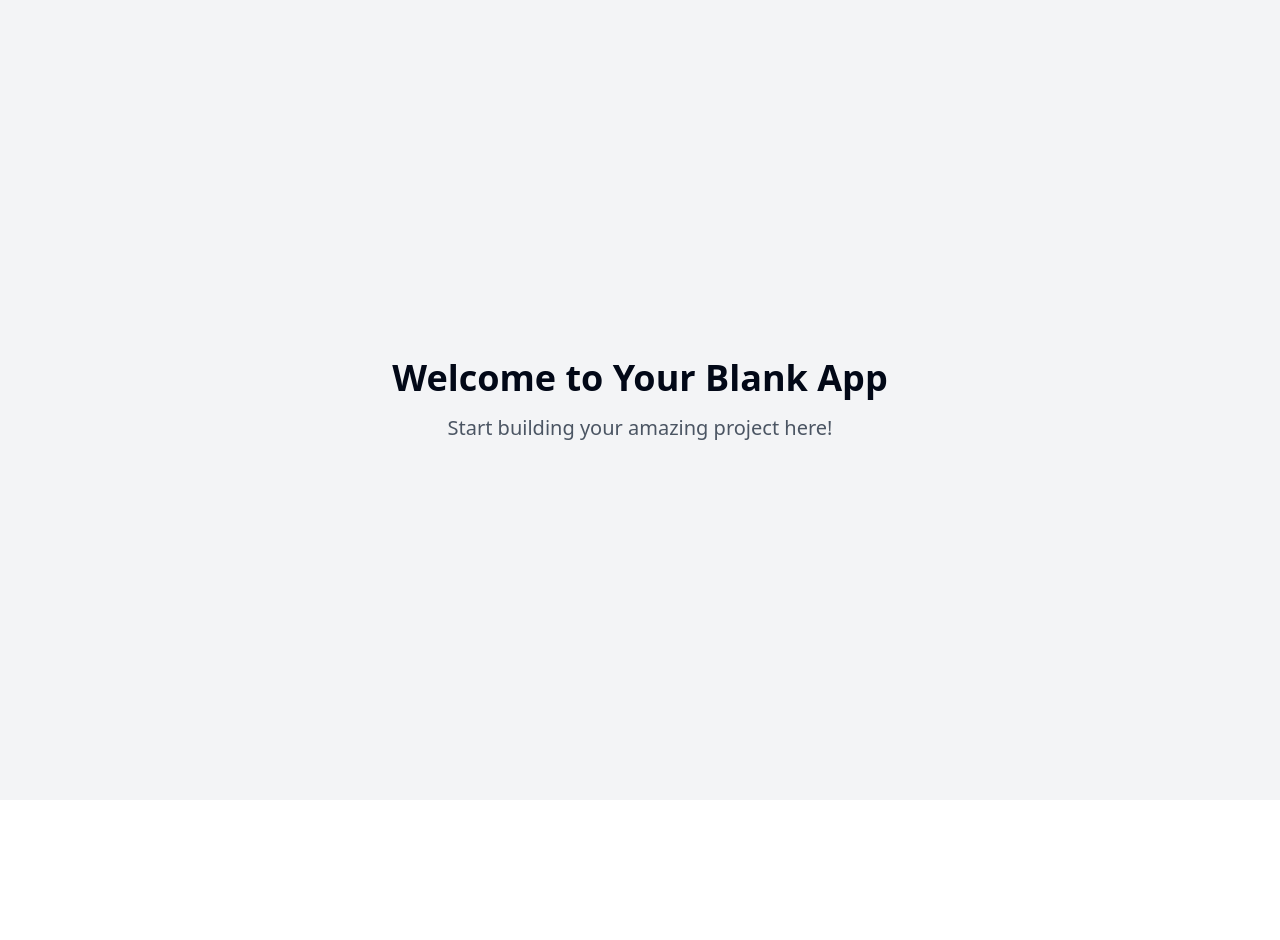
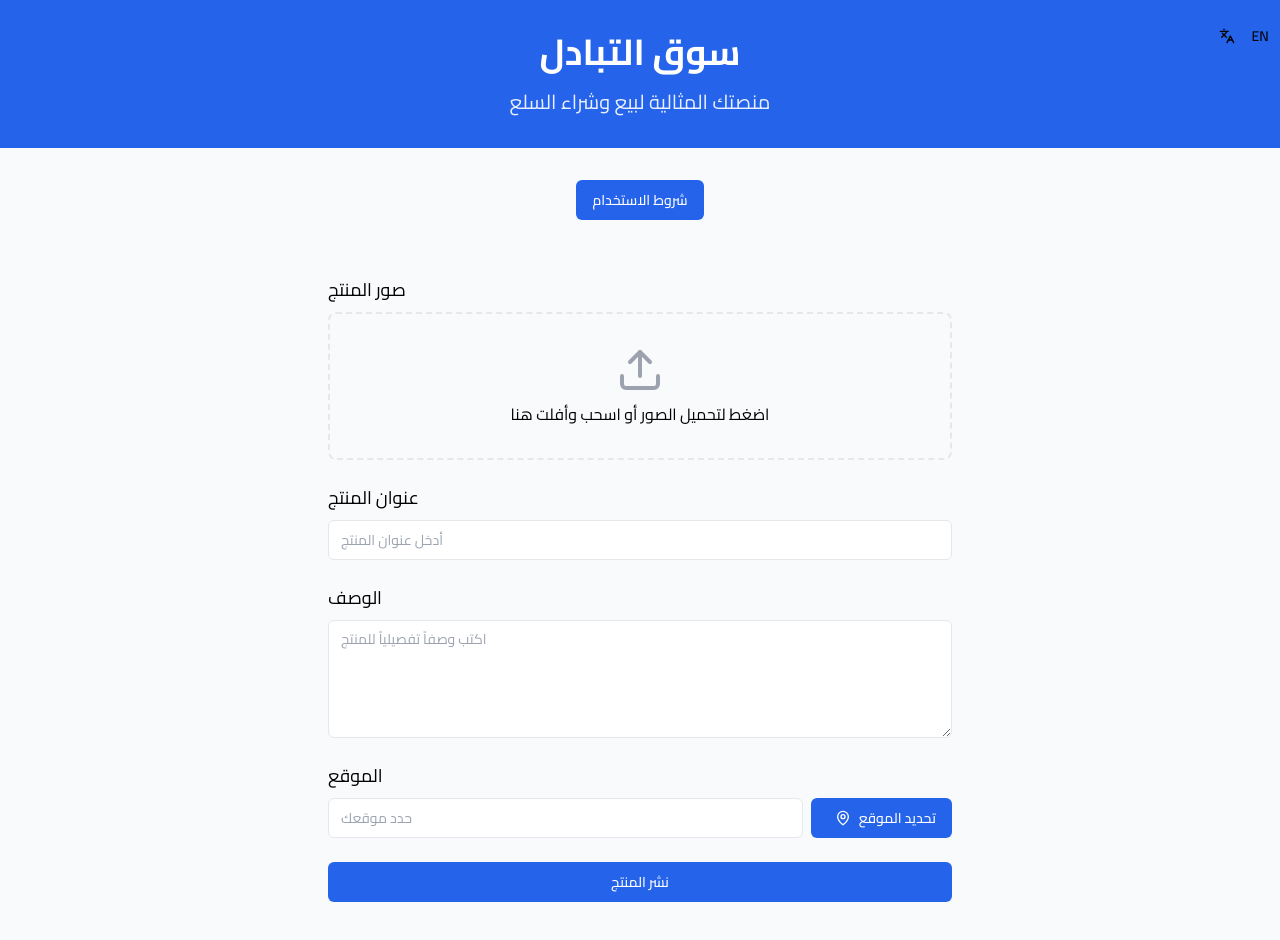
Before and after one commit to mohammad198092/swaply, a React (Vite) app: page / in a window 1280 px wide. Shown: the top 940 px of the page. Before the commit the page ends 800 px from the top, so only its background shows below. Built offline with nearby package versions, Linux system fonts and the light colour scheme.

Commit message:
Create marketplace application
Implement a marketplace application that allows users to upload multiple images, add descriptions for products, change language, specify location, and include comments along with disclaimers and terms of use.
[skip gpt_engineer]

```diff
--- a/src/App.tsx
+++ b/src/App.tsx
@@ -4,6 +4,7 @@ import { TooltipProvider } from "@/components/ui/tooltip";
 import { QueryClient, QueryClientProvider } from "@tanstack/react-query";
 import { BrowserRouter, Routes, Route } from "react-router-dom";
 import Index from "./pages/Index";
+import Terms from "./pages/Terms";
 
 const queryClient = new QueryClient();
 
@@ -15,6 +16,7 @@ const App = () => (
       <BrowserRouter>
         <Routes>
           <Route path="/" element={<Index />} />
+          <Route path="/terms" element={<Terms />} />
         </Routes>
       </BrowserRouter>
     </TooltipProvider>
--- /dev/null
+++ b/src/components/LanguageToggle.tsx
@@ -0,0 +1,26 @@
+import { useState } from 'react';
+import { Button } from "@/components/ui/button";
+import { Languages } from 'lucide-react';
+
+export const LanguageToggle = () => {
+  const [language, setLanguage] = useState<'ar' | 'en'>('ar');
+
+  const toggleLanguage = () => {
+    const newLang = language === 'ar' ? 'en' : 'ar';
+    setLanguage(newLang);
+    document.documentElement.dir = newLang === 'ar' ? 'rtl' : 'ltr';
+    document.documentElement.lang = newLang;
+  };
+
+  return (
+    <Button
+      variant="ghost"
+      size="icon"
+      onClick={toggleLanguage}
+      className="fixed top-4 right-4"
+    >
+      <Languages className="h-5 w-5" />
+      <span className="ml-2">{language === 'ar' ? 'EN' : 'عربي'}</span>
+    </Button>
+  );
+};
--- /dev/null
+++ b/src/components/ProductForm.tsx
@@ -0,0 +1,81 @@
+import { useState } from 'react';
+import { Button } from "@/components/ui/button";
+import { Input } from "@/components/ui/input";
+import { Textarea } from "@/components/ui/textarea";
+import { Upload, MapPin } from 'lucide-react';
+
+export const ProductForm = () => {
+  const [images, setImages] = useState<File[]>([]);
+  const [location, setLocation] = useState('');
+
+  const handleImageUpload = (e: React.ChangeEvent<HTMLInputElement>) => {
+    if (e.target.files) {
+      setImages(Array.from(e.target.files));
+    }
+  };
+
+  const handleLocationClick = () => {
+    if (navigator.geolocation) {
+      navigator.geolocation.getCurrentPosition((position) => {
+        setLocation(`${position.coords.latitude}, ${position.coords.longitude}`);
+      });
+    }
+  };
+
+  return (
+    <form className="space-y-6 max-w-2xl mx-auto p-6">
+      <div>
+        <label className="block text-lg mb-2">صور المنتج</label>
+        <div className="border-2 border-dashed rounded-lg p-8 text-center">
+          <Input
+            type="file"
+            multiple
+            accept="image/*"
+            onChange={handleImageUpload}
+            className="hidden"
+            id="images"
+          />
+          <label htmlFor="images" className="cursor-pointer">
+            <Upload className="mx-auto h-12 w-12 text-gray-400" />
+            <p className="mt-2">اضغط لتحميل الصور أو اسحب وأفلت هنا</p>
+          </label>
+          {images.length > 0 && (
+            <div className="mt-4 grid grid-cols-3 gap-4">
+              {images.map((image, index) => (
+                <img
+                  key={index}
+                  src={URL.createObjectURL(image)}
+                  alt={`Preview ${index + 1}`}
+                  className="rounded-lg object-cover h-24 w-full"
+                />
+              ))}
+            </div>
+          )}
+        </div>
+      </div>
+
+      <div>
+        <label className="block text-lg mb-2">عنوان المنتج</label>
+        <Input placeholder="أدخل عنوان المنتج" />
+      </div>
+
+      <div>
+        <label className="block text-lg mb-2">الوصف</label>
+        <Textarea placeholder="اكتب وصفاً تفصيلياً للمنتج" rows={5} />
+      </div>
+
+      <div>
+        <label className="block text-lg mb-2">الموقع</label>
+        <div className="flex gap-2">
+          <Input value={location} placeholder="حدد موقعك" readOnly />
+          <Button type="button" onClick={handleLocationClick}>
+            <MapPin className="h-4 w-4 ml-2" />
+            تحديد الموقع
+          </Button>
+        </div>
+      </div>
+
+      <Button type="submit" className="w-full">نشر المنتج</Button>
+    </form>
+  );
+};
--- a/src/index.css
+++ b/src/index.css
@@ -1,101 +1,21 @@
+@import url('https://fonts.googleapis.com/css2?family=Cairo:wght@400;500;600;700&display=swap');
+
 @tailwind base;
 @tailwind components;
 @tailwind utilities;
 
-@layer base {
-  :root {
-    --background: 0 0% 100%;
-    --foreground: 222.2 84% 4.9%;
-
-    --card: 0 0% 100%;
-    --card-foreground: 222.2 84% 4.9%;
-
-    --popover: 0 0% 100%;
-    --popover-foreground: 222.2 84% 4.9%;
-
-    --primary: 222.2 47.4% 11.2%;
-    --primary-foreground: 210 40% 98%;
-
-    --secondary: 210 40% 96.1%;
-    --secondary-foreground: 222.2 47.4% 11.2%;
-
-    --muted: 210 40% 96.1%;
-    --muted-foreground: 215.4 16.3% 46.9%;
-
-    --accent: 210 40% 96.1%;
-    --accent-foreground: 222.2 47.4% 11.2%;
-
-    --destructive: 0 84.2% 60.2%;
-    --destructive-foreground: 210 40% 98%;
-
-    --border: 214.3 31.8% 91.4%;
-    --input: 214.3 31.8% 91.4%;
-    --ring: 222.2 84% 4.9%;
-
-    --radius: 0.5rem;
-
-    --sidebar-background: 0 0% 98%;
-
-    --sidebar-foreground: 240 5.3% 26.1%;
-
-    --sidebar-primary: 240 5.9% 10%;
-
-    --sidebar-primary-foreground: 0 0% 98%;
-
-    --sidebar-accent: 240 4.8% 95.9%;
-
-    --sidebar-accent-foreground: 240 5.9% 10%;
-
-    --sidebar-border: 220 13% 91%;
-
-    --sidebar-ring: 217.2 91.2% 59.8%;
-  }
-
-  .dark {
-    --background: 222.2 84% 4.9%;
-    --foreground: 210 40% 98%;
-
-    --card: 222.2 84% 4.9%;
-    --card-foreground: 210 40% 98%;
-
-    --popover: 222.2 84% 4.9%;
-    --popover-foreground: 210 40% 98%;
-
-    --primary: 210 40% 98%;
-    --primary-foreground: 222.2 47.4% 11.2%;
-
-    --secondary: 217.2 32.6% 17.5%;
-    --secondary-foreground: 210 40% 98%;
-
-    --muted: 217.2 32.6% 17.5%;
-    --muted-foreground: 215 20.2% 65.1%;
-
-    --accent: 217.2 32.6% 17.5%;
-    --accent-foreground: 210 40% 98%;
-
-    --destructive: 0 62.8% 30.6%;
-    --destructive-foreground: 210 40% 98%;
-
-    --border: 217.2 32.6% 17.5%;
-    --input: 217.2 32.6% 17.5%;
-    --ring: 212.7 26.8% 83.9%;
-    --sidebar-background: 240 5.9% 10%;
-    --sidebar-foreground: 240 4.8% 95.9%;
-    --sidebar-primary: 224.3 76.3% 48%;
-    --sidebar-primary-foreground: 0 0% 100%;
-    --sidebar-accent: 240 3.7% 15.9%;
-    --sidebar-accent-foreground: 240 4.8% 95.9%;
-    --sidebar-border: 240 3.7% 15.9%;
-    --sidebar-ring: 217.2 91.2% 59.8%;
-  }
+:root {
+  --font-cairo: 'Cairo', sans-serif;
 }
 
-@layer base {
-  * {
-    @apply border-border;
-  }
+body {
+  font-family: var(--font-cairo);
+}
 
-  body {
-    @apply bg-background text-foreground;
-  }
+.rtl {
+  direction: rtl;
 }
+
+.ltr {
+  direction: ltr;
+}
--- a/src/pages/Index.tsx
+++ b/src/pages/Index.tsx
@@ -1,12 +1,29 @@
-// Update this page (the content is just a fallback if you fail to update the page)
+import { LanguageToggle } from "@/components/LanguageToggle";
+import { ProductForm } from "@/components/ProductForm";
+import { Button } from "@/components/ui/button";
+import { Link } from "react-router-dom";
 
 const Index = () => {
   return (
-    <div className="min-h-screen flex items-center justify-center bg-gray-100">
-      <div className="text-center">
-        <h1 className="text-4xl font-bold mb-4">Welcome to Your Blank App</h1>
-        <p className="text-xl text-gray-600">Start building your amazing project here!</p>
-      </div>
+    <div className="min-h-screen bg-gray-50">
+      <LanguageToggle />
+
+      <header className="bg-primary text-white py-8 text-center">
+        <div className="container">
+          <h1 className="text-4xl font-bold mb-4">سوق التبادل</h1>
+          <p className="text-xl opacity-90">منصتك المثالية لبيع وشراء السلع</p>
+        </div>
+      </header>
+
+      <main className="container py-8">
+        <div className="text-center mb-8">
+          <Button asChild>
+            <Link to="/terms">شروط الاستخدام</Link>
+          </Button>
+        </div>
+
+        <ProductForm />
+      </main>
     </div>
   );
 };
--- /dev/null
+++ b/src/pages/Terms.tsx
@@ -0,0 +1,47 @@
+import { Link } from "react-router-dom";
+import { Button } from "@/components/ui/button";
+import { ArrowRight } from "lucide-react";
+
+const Terms = () => {
+  return (
+    <div className="min-h-screen bg-gray-50">
+      <div className="container py-8">
+        <Button asChild className="mb-8">
+          <Link to="/">
+            <ArrowRight className="ml-2" />
+            العودة للرئيسية
+          </Link>
+        </Button>
+
+        <div className="bg-white rounded-lg shadow-lg p-8">
+          <h1 className="text-3xl font-bold mb-6">شروط الاستخدام وإخلاء المسؤولية</h1>
+
+          <div className="space-y-4">
+            <section>
+              <h2 className="text-xl font-semibold mb-2">شروط الاستخدام</h2>
+              <p>باستخدام هذا التطبيق، أنت توافق على الشروط التالية:</p>
+              <ul className="list-disc list-inside space-y-2 mt-2">
+                <li>يجب أن تكون جميع المعلومات المقدمة صحيحة ودقيقة</li>
+                <li>يمنع نشر أي محتوى مخالف للقانون أو الآداب العامة</li>
+                <li>يجب احترام حقوق الملكية الفكرية للآخرين</li>
+                <li>نحتفظ بالحق في إزالة أي محتوى مخالف للشروط</li>
+              </ul>
+            </section>
+
+            <section>
+              <h2 className="text-xl font-semibold mb-2">إخلاء المسؤولية</h2>
+              <p>نحن لا نتحمل المسؤولية عن:</p>
+              <ul className="list-disc list-inside space-y-2 mt-2">
+                <li>أي معاملات تتم بين المستخدمين</li>
+                <li>دقة أو صحة المعلومات المقدمة من المستخدمين</li>
+                <li>أي خسائر أو أضرار ناتجة عن استخدام التطبيق</li>
+              </ul>
+            </section>
+          </div>
+        </div>
+      </div>
+    </div>
+  );
+};
+
+export default Terms;
--- a/tailwind.config.ts
+++ b/tailwind.config.ts
@@ -14,81 +14,26 @@ export default {
       center: true,
       padding: '2rem',
       screens: {
+        'sm': '640px',
+        'md': '768px',
+        'lg': '1024px',
+        'xl': '1280px',
         '2xl': '1400px'
       }
     },
     extend: {
       colors: {
-				border: 'hsl(var(--border))',
-				input: 'hsl(var(--input))',
-				ring: 'hsl(var(--ring))',
-				background: 'hsl(var(--background))',
-				foreground: 'hsl(var(--foreground))',
         primary: {
-					DEFAULT: 'hsl(var(--primary))',
-					foreground: 'hsl(var(--primary-foreground))'
+          DEFAULT: '#2563eb',
+          foreground: '#ffffff'
         },
         secondary: {
-					DEFAULT: 'hsl(var(--secondary))',
-					foreground: 'hsl(var(--secondary-foreground))'
-				},
-				destructive: {
-					DEFAULT: 'hsl(var(--destructive))',
-					foreground: 'hsl(var(--destructive-foreground))'
-				},
-				muted: {
-					DEFAULT: 'hsl(var(--muted))',
-					foreground: 'hsl(var(--muted-foreground))'
-				},
-				accent: {
-					DEFAULT: 'hsl(var(--accent))',
-					foreground: 'hsl(var(--accent-foreground))'
-				},
-				popover: {
-					DEFAULT: 'hsl(var(--popover))',
-					foreground: 'hsl(var(--popover-foreground))'
-				},
-				card: {
-					DEFAULT: 'hsl(var(--card))',
-					foreground: 'hsl(var(--card-foreground))'
-				},
-				sidebar: {
-					DEFAULT: 'hsl(var(--sidebar-background))',
-					foreground: 'hsl(var(--sidebar-foreground))',
-					primary: 'hsl(var(--sidebar-primary))',
-					'primary-foreground': 'hsl(var(--sidebar-primary-foreground))',
-					accent: 'hsl(var(--sidebar-accent))',
-					'accent-foreground': 'hsl(var(--sidebar-accent-foreground))',
-					border: 'hsl(var(--sidebar-border))',
-					ring: 'hsl(var(--sidebar-ring))'
+          DEFAULT: '#f3f4f6',
+          foreground: '#1f2937'
         }
       },
-			borderRadius: {
-				lg: 'var(--radius)',
-				md: 'calc(var(--radius) - 2px)',
-				sm: 'calc(var(--radius) - 4px)'
-			},
-			keyframes: {
-				'accordion-down': {
-					from: {
-						height: '0'
-					},
-					to: {
-						height: 'var(--radix-accordion-content-height)'
-					}
-				},
-				'accordion-up': {
-					from: {
-						height: 'var(--radix-accordion-content-height)'
-					},
-					to: {
-						height: '0'
-					}
-				}
-			},
-			animation: {
-				'accordion-down': 'accordion-down 0.2s ease-out',
-				'accordion-up': 'accordion-up 0.2s ease-out'
+      fontFamily: {
+        cairo: ['Cairo', 'sans-serif'],
       }
     }
   },
```
Lines whose indentation alone changed are shown as unchanged.
